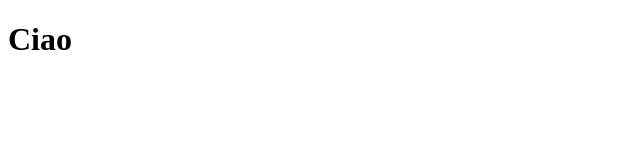
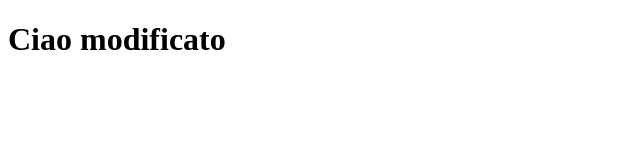
Before and after one commit to MonicaMolini/Esercitazioni-live-coding-FS34, a plain HTML site: page index.html in a window 1280 px wide. Shown: the whole page, without its empty margins (0-640 px from the left). Drawn offline with Linux system fonts and the light colour scheme.

Commit message:
Update index.html

```diff
--- a/index.html
+++ b/index.html
@@ -6,6 +6,6 @@
     <title>Document</title>
   </head>
   <body>
-    <h1>Ciao</h1>
+    <h1>Ciao modificato</h1>
   </body>
 </html>
```
